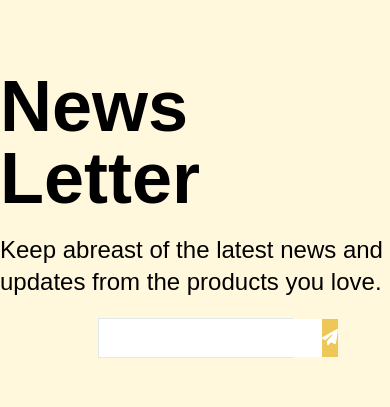
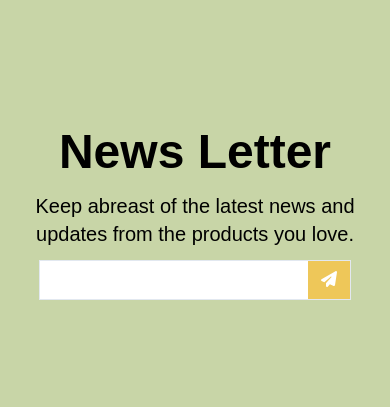
Before and after one commit to jccd-dev/mern-ecommerce, a React (Vite) app in the folder client/: page / in a window 390 px wide. Shown: the part 1967-2374 px from the top of the page. Built offline with nearby package versions, Linux system fonts and the light colour scheme.

Commit message:
feat:responsive page layout
- responsive Newsletter component

```diff
--- a/client/package.json
+++ b/client/package.json
@@ -33,6 +33,8 @@
     "eslint-plugin-react-hooks": "^4.6.0",
     "eslint-plugin-react-refresh": "^0.4.5",
     "postcss": "^8.4.33",
+    "prettier": "^3.2.1",
+    "prettier-plugin-tailwindcss": "^0.5.11",
     "tailwindcss": "^3.4.1",
     "vite": "^5.0.8"
   }
--- a/client/src/components/Carousel/SlideItem.jsx
+++ b/client/src/components/Carousel/SlideItem.jsx
@@ -3,17 +3,17 @@ import PropTypes from "prop-types";
 const SlideItem = ({ img, title, desc, bg }) => {
   return (
     <div className={`flex h-full items-center ${bg} relative`}>
-      <div className="image w-full md:flex-1 h-full flex items-center justify-center">
+      <div className="image flex h-full w-full items-center justify-center md:flex-1">
         <img src={img} alt={`slider${img}`} className="h-4/5" />
       </div>
-      <div className="content absolute inset-0 md:flex-1 h-full flex items-center md:items-start p-12 flex-col justify-center md:relative bg-black/30">
-        <span className="title font-semibold md:font-bold text-2xl md:text-4xl lg:text-6xl  text-white md:text-black text-center md:text-start w-full">
+      <div className="content absolute inset-0 flex h-full flex-col items-center justify-center bg-black/30 p-12 md:relative md:flex-1 md:items-start md:bg-transparent">
+        <span className="title w-full text-center text-2xl font-semibold text-white  md:text-start md:text-4xl md:font-bold md:text-black lg:text-6xl">
           {title}
         </span>
-        <span className="desc my-8 text-md md:text-xl font-normal text-center text-white md:text-black">
+        <span className="desc text-md my-8 text-center font-normal text-white md:text-start md:text-xl md:text-black">
           {desc}
         </span>
-        <button className="p-2 md:p-3 text-xl bg-transparent border-2 border-white/80 md:border-black/80 cursor-pointer  text-white md:text-black">
+        <button className="cursor-pointer border-2 border-white/80 bg-transparent p-2 text-xl text-white md:border-black/80  md:p-3 md:text-black">
           Show now
         </button>
       </div>
--- a/client/src/components/Footer.jsx
+++ b/client/src/components/Footer.jsx
@@ -17,8 +17,8 @@ import Links from "./Footer/Links";
 const Footer = () => {
   return (
     <div className="cont flex flex-col md:flex-row">
-      <section className="left flex-[2] flex flex-col p-5">
-        <h1 className="logo uppercase font-black text-2xl">JC-SHop</h1>
+      <section className="left flex flex-[2] flex-col p-5">
+        <h1 className="logo text-2xl font-black uppercase">JC-SHop</h1>
         <div className="desc my-5">
           Lorem ipsum dolor sit amet consectetur adipisicing elit. Ducimus illo
           molestias expedita quod culpa aspernatur placeat totam! Fuga commodi
@@ -40,8 +40,8 @@ const Footer = () => {
         </div>
       </section>
       <section className="center flex-1 p-5">
-        <h3 className="title mb-7 font-semibold">Useful Links</h3>
-        <ul className="m-0 p-0 list-none flex flex-wrap">
+        <h3 className="title mb-7 font-bold">Useful Links</h3>
+        <ul className="m-0 flex list-none flex-wrap p-0">
           <Links LinkName="Home" Link="#" />
           <Links LinkName="Cart" Link="#" />
           <Links LinkName="Man Fashion" Link="#" />
@@ -53,7 +53,7 @@ const Footer = () => {
         </ul>
       </section>
       <section className="right flex-1 p-5">
-        <h3 className="title mb-7 font-semibold">Contact</h3>
+        <h3 className="title mb-7 font-bold">Contact</h3>
         <div className="mb-5 flex items-center">
           <FontAwesomeIcon icon={faLocationDot} />{" "}
           <p className="ml-2">Bato Camarines Sur, Philippines</p>
--- a/client/src/components/Newsletter.jsx
+++ b/client/src/components/Newsletter.jsx
@@ -2,17 +2,19 @@ import { faPaperPlane } from "@fortawesome/free-solid-svg-icons";
 import { FontAwesomeIcon } from "@fortawesome/react-fontawesome";
 const Newsletter = () => {
   return (
-    <div className="h-[60vh] bg-secondary/80 flex items-center justify-center flex-col">
-      <div className="title text-7xl mb-5 font-bold">News Letter</div>
-      <div className="desc text-2xl font-[300] mb-5">
+    <div className="flex h-[60vh] flex-col items-center justify-center bg-sage-400 md:bg-secondary">
+      <div className="title mb-4 text-center text-5xl font-bold md:mb-5 md:text-start md:text-6xl lg:text-7xl">
+        News Letter
+      </div>
+      <div className="desc mb-3 text-center text-xl font-[300] md:mb-5 md:text-2xl">
         Keep abreast of the latest news and updates from the products you love.
       </div>
-      <div className="w-1/2 h-10 bg-white flex justify-between border border-slate-200">
+      <div className="flex h-10 w-4/5 justify-between border border-slate-200 bg-white md:w-1/2">
         <input
           type="email"
           name="email"
           id="email"
-          className="border-none flex-[8] pl-4 outline-none"
+          className="flex-[6] border-none pl-4 outline-none md:flex-[8]"
         />
         <button className="flex-1 border-none bg-yellowed text-white">
           <FontAwesomeIcon icon={faPaperPlane} />
```
Also changed, not shown: 2 other files (tests, documents, lock files or other folders).
